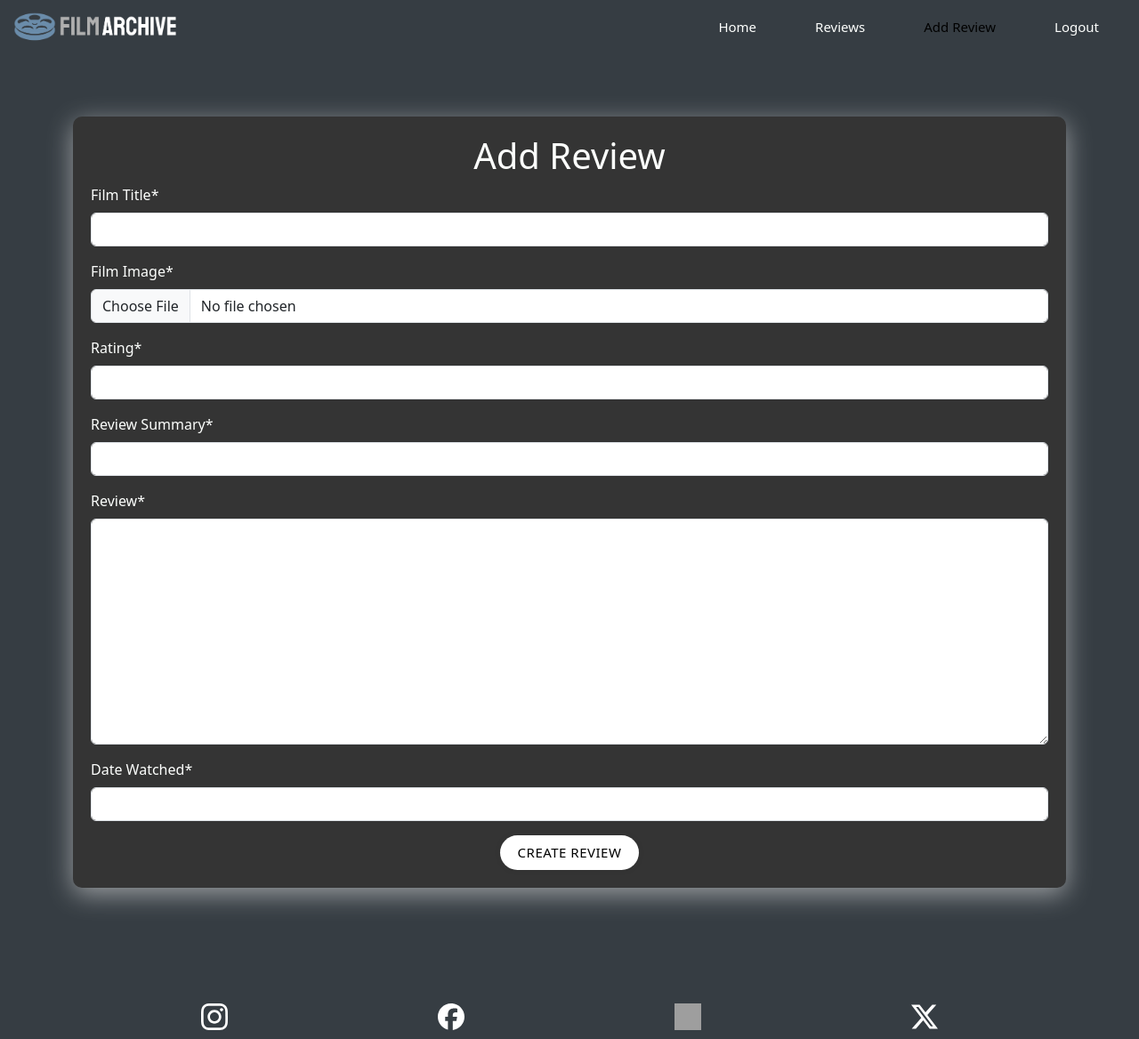
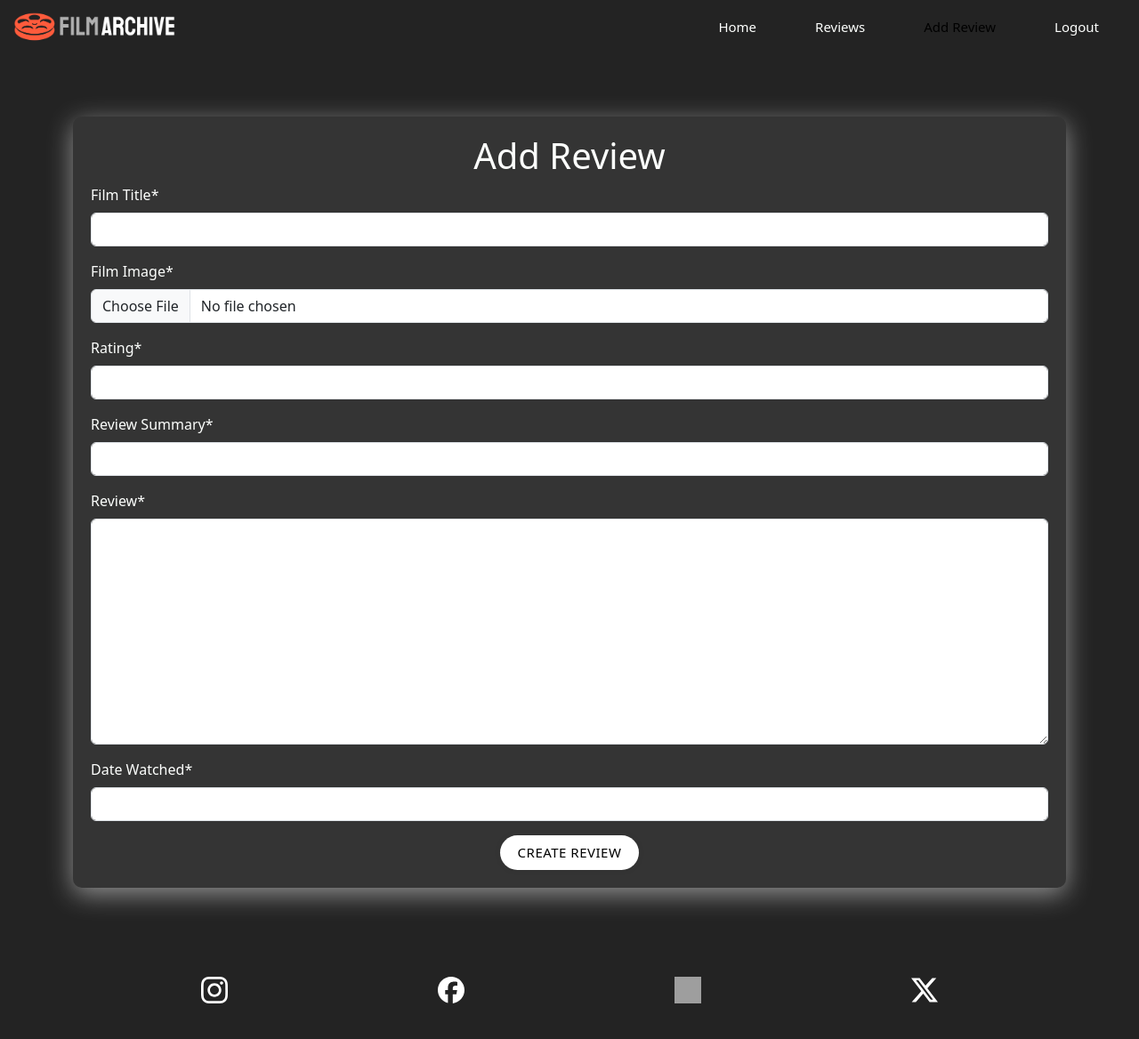
Before and after one commit to m-dixon5/FilmArchive, a Django app: page /reviews/ in a window 1280 px wide. Shown: the whole page at 89% size. Run offline with Django 4.2, Linux system fonts and the light colour scheme; the visitor is signed in with stand-in values (Sample User, id 1); parts of the project's set-up code (start-up, migrations or seed data) failed here and were passed over; grey boxes are pictures that could not be loaded.

Commit message:
Add scrollbar styles and update exsisting styles/themes

```diff
--- a/reviews/templates/reviews/review_detail.html
+++ b/reviews/templates/reviews/review_detail.html
@@ -13,7 +13,7 @@
             <div class="col-12 col-sm-5 col-md-12 d-flex justify-content-center">
                 <img src="{{ review.film_image.url }}" alt="" class="review-pic">
             </div>
-            <div class="row col-sm-7 col-md-12 p-3 mt-2">
+            <div class="row col-sm-7 col-md-12 rating-date">
                 <div class="col-6 col-lg-6 col-md-12 p-2 rating-container">
                     <p class="rating-title"><span class="rating-score">{{ review.film_rating }}</span> <span class="out-of">/ 10</span></p>
                 </div>
@@ -46,7 +46,7 @@
         <div class="comments p-3">
             <h2 class="content-heading">Comments</h2>
             <hr class="sub-hr">
-            <p>comments go here</p>
+            <p></p>
         </div>
     </div>
 </div>
--- a/static/css/base.css
+++ b/static/css/base.css
@@ -1,7 +1,8 @@
 html, body {
   height: 100%;
-  background-color: #363d43;
-  overflow: auto;
+  background-color: #232323;
+  overflow-x: hidden;
+
 }
 
 body {
@@ -10,9 +11,26 @@ body {
   min-height: 100vh;
 }
 
+/* Scrollbars */
+::-webkit-scrollbar {
+  width: 10px;
+}
+
+::-webkit-scrollbar-track {
+  background: #f1f1f1;
+}
+
+::-webkit-scrollbar-thumb {
+  background: #888;
+}
+
+::-webkit-scrollbar-thumb:hover {
+  background: #555;
+}
+
 /* Navbar */
 #navbar {
-  background-color: #363d43 !important;
+  background-color: #232323 !important;
 }
 
 #logo {
@@ -39,7 +57,8 @@ main {
 }
 
 .footer-container {
-  background-color: #363d43;
+  background-color: #232323;
+  margin: 20px 0px 30px;
 }
 
 /* Forms */
@@ -157,6 +176,7 @@ main {
   height: 375px;
   border-radius: 10px;
   margin-left: 20px;
+  box-shadow: rgba(255, 255, 255, 0.3) 0px 7px 29px 0px;
 }
 
 .review-content {
@@ -181,7 +201,7 @@ main {
 
 .sub-hr {
   opacity: 1;
-  color: #65a1c9;
+  color: #ff5b3c;
   width: 150px;
   margin: 10px 0px;
 }
@@ -219,6 +239,10 @@ main {
 
 .review-user-tag {
   margin: 0px;
+}
+
+.rating-date {
+  padding: 20px 10px 10px;
 }
 
 /* Media Queries */
--- a/templates/includes/header.html
+++ b/templates/includes/header.html
@@ -3,7 +3,7 @@
   {% with request.resolver_match.url_name as url_name %}
     <nav class="navbar navbar-expand-lg bg-body-tertiary" id="navbar">
       <div class="container-fluid">
-        <a class="navbar-brand" href="#"><img src="{% static 'images/project-logo2.webp' %}" alt="Film Archive Logo" id="logo"></a>
+        <a class="navbar-brand" href="#"><img src="{% static 'images/logo-final.webp' %}" alt="Film Archive Logo" id="logo"></a>
         <button class="navbar-toggler" type="button" data-bs-toggle="collapse" data-bs-target="#navbarNav" aria-controls="navbarNav" aria-expanded="false" aria-label="Toggle navigation">
           <span class="navbar-toggler-icon"></span>
         </button>
```
Also changed, not shown: static/images/logo-final.webp (added).
